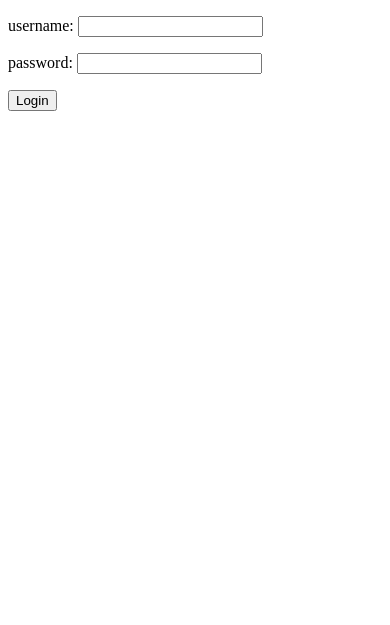
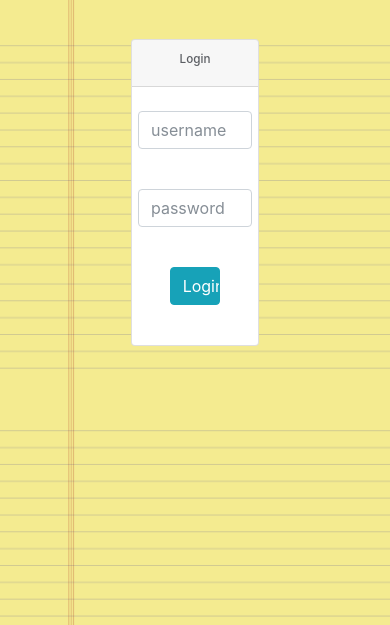
Before and after one commit to bristola/interactive-lecture, a Flask app: page /login in a window 390 px wide. Shown: the top 625 px of the page. Run offline with Flask 2, Linux system fonts and the light colour scheme; some libraries are stand-ins or nearby versions.

Commit message:
Started front end over again

```diff
--- a/interlect/templates/login.html
+++ b/interlect/templates/login.html
@@ -1,6 +1,58 @@
 <!doctype html>
-<form action="" method="post">
-    <p><label for="username">username: </label><input type=text name=username required>
-    <p><label for="password">password: </label><input type=password name=password required>
-    <p><input type=submit value=Login>
-</form>
+<html>
+    <head>
+      <title>Bootstrap Card</title>
+      <meta charset="utf-8">
+      <meta name="viewport" content="width=device-width, initial-scale=1">
+      <link rel="stylesheet" href="https://maxcdn.bootstrapcdn.com/bootstrap/4.0.0-beta.2/css/bootstrap.min.css">
+      <script src="https://ajax.googleapis.com/ajax/libs/jquery/3.2.1/jquery.min.js"></script>
+      <script src="https://cdnjs.cloudflare.com/ajax/libs/popper.js/1.12.6/umd/popper.min.js"></script>
+      <script src="https://maxcdn.bootstrapcdn.com/bootstrap/4.0.0-beta.2/js/bootstrap.min.js"></script>
+    </head>
+    <style>
+    html {
+        background-image: url("/static/notebook.jpg");
+        background-size:cover;
+    }
+    body {
+        background: transparent !important;
+    }
+    h2 {
+        color: #5b5e63;
+        font-size: 3vw;
+    }
+    .card {
+        margin-top: 10%;
+        margin-bottom: 10%;
+        text-align: center;
+        width: 33%;
+    }
+
+    </style>
+    <div class="card mx-auto">
+      <div class="card-block">
+          <div class="card-header"><h2>Login</h2></div>
+          <br>
+          <form action="" method="post" class="form-horizontal">
+              <div class="form-group">
+                  <div class="col-xs-6 col-xs-offset-3">
+                    <input style="width: 90%;margin-left:5%; margin-right:5%" type="text" class="form-control" placeholder="username" name=username required>
+                  </div>
+                </div>
+                <br>
+                <div class="form-group">
+                    <div class="col-xs-6 col-xs-offset-3">
+                        <input style="width: 90%;margin-left:5%; margin-right:5%" type="password" class="form-control" placeholder="password" name=password required>
+                    </div>
+                  </div>
+                  <br>
+                <div class="form-group">
+                  <div class="col-xs-6 col-xs-offset-3">
+                    <input type="submit" class="btn btn-info" style="width:40%" value="Login">
+                  </div>
+                  <br>
+                </div>
+          </form>
+      </div>
+    </div>
+</html>
```
Also changed, not shown: interlect/templates/home.html (+41 -3 lines), interlect/static/notebook.jpg (added).
